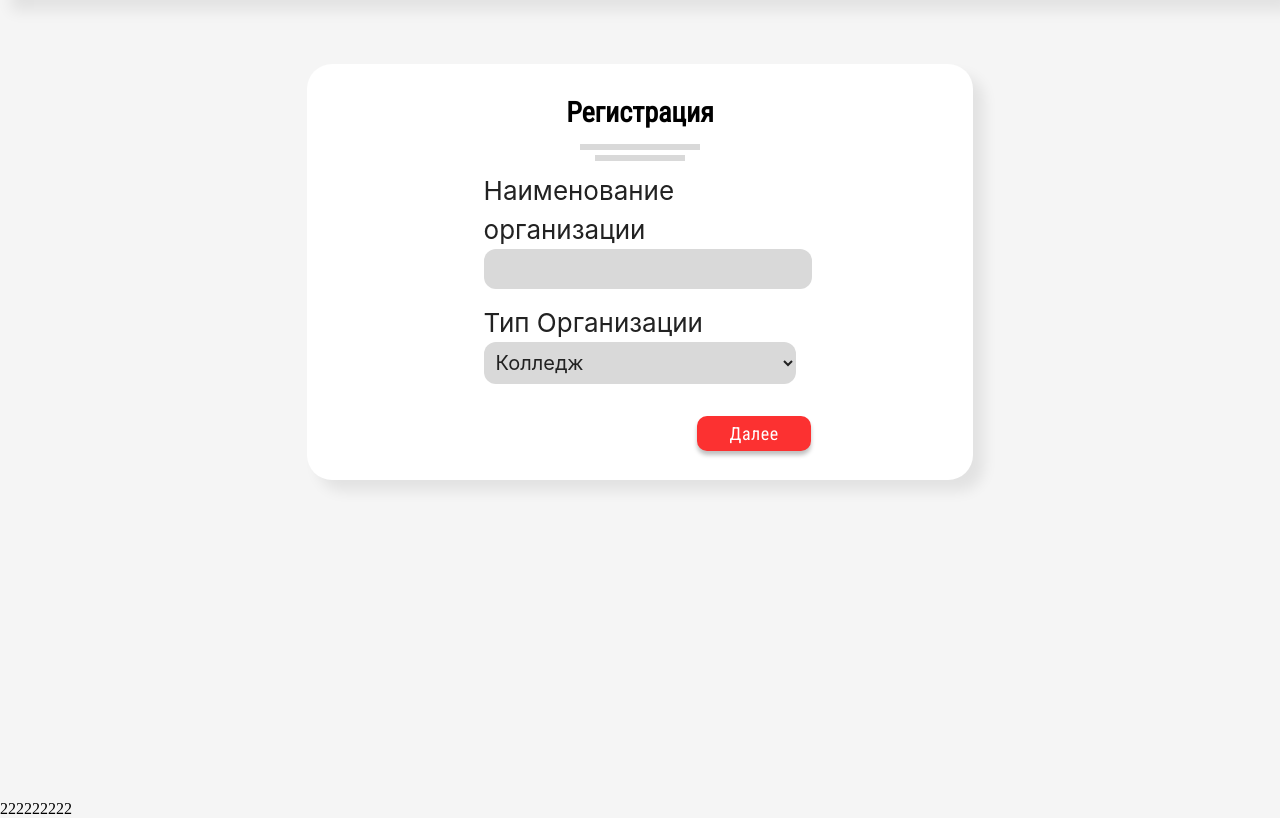
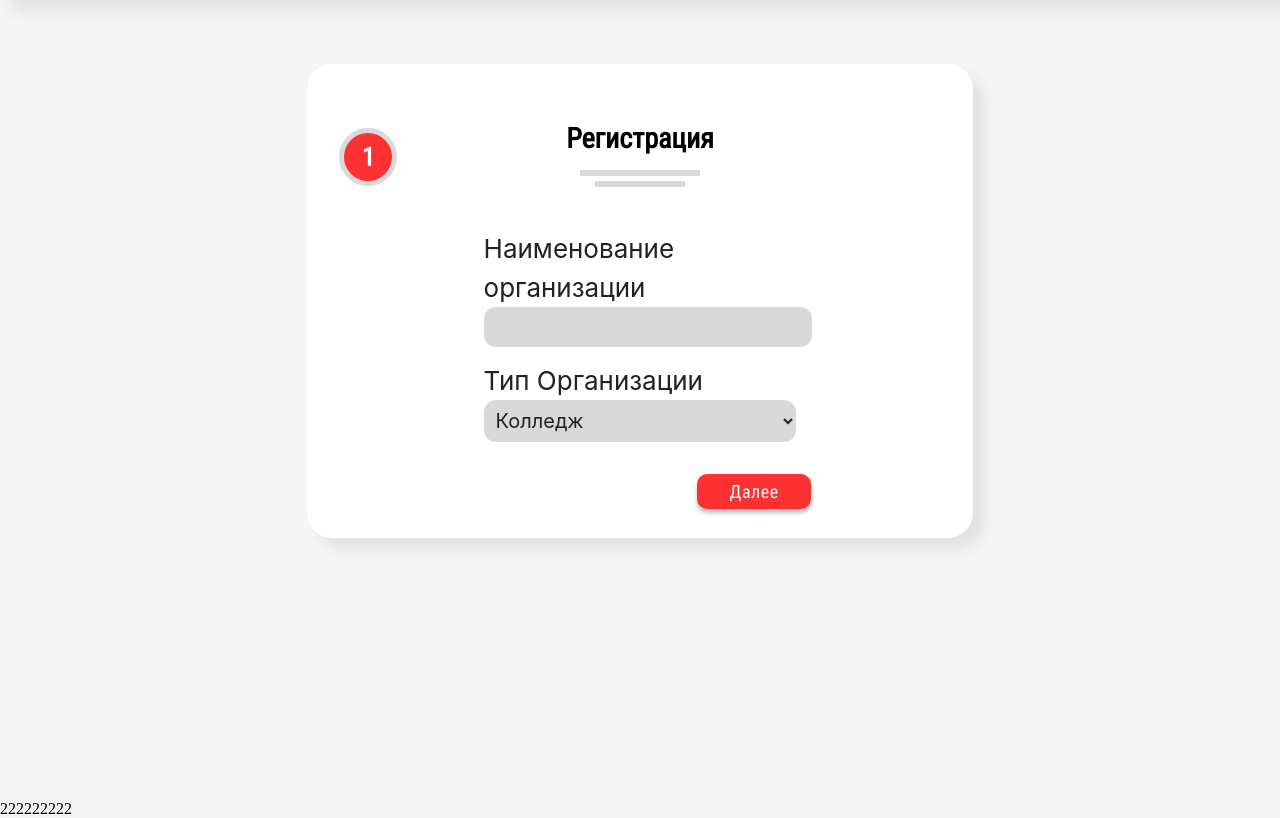
Before and after one commit to VyacheslavMironov/PAD, a PHP site: page /signup.html in a window 1280 px wide. Shown: the part 78-896 px from the top of the page. Run offline with PHP 8.4, Linux system fonts and the light colour scheme.

Commit message:
Начало работы над валидацией форм регистрации

```diff
--- a/css/style.css
+++ b/css/style.css
@@ -43,7 +43,14 @@
     padding: 1.3% 3% 2% 3%;
     box-shadow: 11px 11px 14px rgba(0, 0, 0, 0.08);
 }
-
+/* Отступы */
+.mt-3{
+    margin-top: 3rem;
+}
+.mb-2{
+    margin-bottom: 2rem;
+}
+/* END */
 /* Специальные классы */
 .center{
     text-align: center;
@@ -106,6 +113,25 @@
 /* Header */
 .card .card_header{
     margin-bottom: 5%;
+    position: relative;
+    top: -2em;
+}
+.card .card_header .card_header-step{
+    position: relative;
+    width: 8%;
+    height: 3em;
+    background: #FC3131;
+    border: 5px solid #D9D9D9;
+    border-radius: 50px;
+    display: flex;
+    justify-content: center;
+    align-items: center;
+    top: 4em;
+}
+.card .card_header .card_header-step #step_count{
+    font-size: 1.6em;
+    font-weight: 600;
+    color: #fff;
 }
 /* .card .card_header .card_header-text{} */
 .card .card_header .card_header-text h3{
@@ -136,6 +162,15 @@
 
 
 /* Forms */
+/* Форма регистрации */
+#two_form, #free_form{
+    display: none;
+}
+form .text-form{
+    font-size: 26px;
+    font-family: 'Inter';
+    font-style: normal;
+}
 form .form{
     width: 100%;
     height: 100%;
@@ -170,3 +205,18 @@
     border: none;
 }
 /* END */
+
+/* Процесс борд */
+.process{
+    box-sizing: border-box;
+    background: #F7F5F5;
+    border: 2px solid #000000;
+    border-radius: 12px;
+}
+.process .process_item{
+    width: 53%;
+    height: 2em;
+    background: #FA6E6E;
+    border-radius: 10px;
+}
+/* END */
--- a/package.json
+++ b/package.json
@@ -1,5 +1,6 @@
 {
   "dependencies": {
+    "axios": "^0.27.2",
     "sass": "^1.52.3",
     "typescript": "^4.7.3"
   }
--- /dev/null
+++ b/scripts/js/signup_form.js
@@ -0,0 +1,15 @@
+/* Класс валидирующий форму: проверяет правльность заполнения полей */
+var employee = {
+    nameOrganization: function (text) { },
+    passwordValidate: function (password1, password2) { },
+    userData: function (ferst_name, last_name, email, password) { }
+};
+/* Обработчик формы */
+var FormSteps = /** @class */ (function () {
+    function FormSteps(formTwo, formFree) {
+        this.form_two = formTwo;
+        this.form_free = formFree;
+    }
+    return FormSteps;
+}());
+new FormSteps(document.getElementById('two_form'), document.getElementById('free_form'));
--- a/signup.html
+++ b/signup.html
@@ -11,6 +11,8 @@
     <link rel="stylesheet" href="css/media.css" type="text/css">
     <!-- CDN: BoxIcons -->
     <script src="https://unpkg.com/boxicons@2.1.2/dist/boxicons.js"></script>
+    <!-- CDN: Vue.Js -->
+    <script src="https://unpkg.com/vue@3"></script>
 </head>
 <body>
     <header>
@@ -25,9 +27,31 @@
     </header>
 
     <main class="wrapper">
-        <section class="contianer">
+        <section class="contianer" id="card">
+            <card-registration></card-registration>
+        </section>
+    </main>
+
+    <footer>222222222</footer>
+
+
+    <!-- Скрипты для формы регистрации -->
+    <script src="./scripts/js/signup_form.js" type="text/javascript"></script>
+
+    <script type="module">
+        /*
+            Компонент карточки для формы регистрации.
+            Может вскоре найду способ повсеместного её
+            сипользования.
+        */
+        let app_card_registration = Vue.createApp({});
+        app_card_registration.component('card-registration', {
+            template: `
             <div class="card">
                 <div class="card_header">
+                    <div class="card_header-step">
+                        <p id="step_count" class="center">1</p>
+                    </div>
                     <div class="card_header-text">
                         <h3 class="center">Регистрация</h3>
                     </div>
@@ -36,49 +60,134 @@
                         <div class="card_header-bottom__min"></div>
                     </div>
                 </div>
-                <div class="card_body">
+                <div class="card_body" id="form-registration">
                     <form id="app-registration" class="card_body-steps">
                         <div class="form">
                             <div class="form_step">
-                                <div class="form_step-one">
+                                <div id="one_form"><form-registration-step_one></form-registration-step_one></div>
+                                <div id="two_form"><form-registration-step_two></form-registration-step_two></div>
+                                <div id="free_form"><form-registration-step_free></form-registration-step_free></div>
+                            </div>
+                        </div>
+                    </form>
+                </div>
+            </div>
+            `
+        });
+        app_card_registration.mount('#card');
+    </script>
+
+    <script type="module">
+        //  Компонент самой формы для карточки описанной выше.
+        let step_one = Vue.createApp({});
+        step_one.component('form-registration-step_one', {
+            template:`
+            <div class="form_step-1">
                 <div class="form_input">
                     <label>Наименование организации</label>
                     <input type="text" name="organization_name">
                 </div>
-                                    <div class="form_input" id="">
-                                        <section>
-                                            <label>Тип Организации</label>
-                                            <select name="organization_type">
-                                                <option value="Колледж">Колледж</option>
-                                                <option value="Школа">Школа</option>
-                                                <option value="Спортивная секция">Спортивная секция</option>
-                                            </select>
-                                        </section>
-                                    </div>
+                <!-- Автоподгрузка элементов -->
+                <div class="form_input" id="organizations"></div>
+                <!-- END -->
                 <div class="form_button">
                     <div class="btn right center">
                         <a id="one" class="btn_link">Далее</a>
                     </div>
                 </div>
             </div>
-                                <!-- <div class="form_step-two">
-                                    <div class="form_input"></div>
-                                    <div class="form_input"></div>
-                                    <div class="form_button"></div>
-                                </div> -->
-                                <!-- <div class="form_step-free">
-                                    <div class="form_input"></div>
-                                    <div class="form_input"></div>
-                                    <div class="form_button"></div>
-                                </div> -->
+            `
+        });
+        step_one.mount('#one_form');
+    </script>
+
+    <script type="module">
+        //  Компонент самой формы для карточки описанной выше.
+        let step_two = Vue.createApp({});
+        step_two.component('form-registration-step_two', {
+            template:`
+            <div class="form_step-2">
+                <div class="form_input">
+                    <label>Имя</label>
+                    <input type="text" name="ferst_name">
+                </div>
+                <div class="form_input">
+                    <label>Фамилия</label>
+                    <input type="text" name="last_name">
+                </div>
+                <div class="form_input">
+                    <label>Имя</label>
+                    <input type="email" name="email">
+                </div>
+                <div class="form_input">
+                    <label>Пароль</label>
+                    <input type="password" name="password1">
+                </div>
+                <div class="form_input">
+                    <label>Пароль ещё раз</label>
+                    <input type="password" name="password2">
+                </div>
+                <!-- END -->
+                <div class="form_button">
+                    <div class="btn right center">
+                        <a id="two" class="btn_link">Далее</a>
                     </div>
                 </div>
-                    </form>
+            </div>
+            `
+        });
+        step_two.mount('#two_form');
+    </script>
+
+<script type="module">
+    //  Компонент самой формы для карточки описанной выше.
+    let step_free = Vue.createApp({});
+    step_free.component('form-registration-step_free', {
+        template:`
+        <div class="form_step-3">
+            <br>
+            <p class="text-form mt-3 mb-2">
+                Подождите немного...<br>
+                Проводится настройка рабочего окружения
+            </p>
+            <div class="process mb-2">
+                <div class="process_item"></div>
             </div>
         </div>
+        `
+    });
+    step_free.mount('#free_form');
+</script>
+
+    <!-- Представление опций селектора -->
+    <script type="module">
+        const { createApp } = Vue
+        // Обрабатывает элемент с идентификатором #organizations
+        createApp({
+            data(){
+                return {
+                    step: 1,
+                    type_array: ['Колледж', 'Школа', 'Спортивная секция']
+                }
+            },
+
+            template: `
+                <section>
+                    <label>Тип Организации</label>
+                    <select name="organization_type">
+                        <option v-for="item in type_array" value="{{item}}">{{item}}</option>
+                    </select>
                 </section>
-    </main>
-
-    <footer>222222222</footer>
+            `,
+            mounted() {
+                function getTypeOrganizations(){
+                    /*
+                    Тут будет запрос к серверу на получение данных
+                    и заполнение списка - type_array. Пока это будет статично.
+                    */
+                }
+            }
+            }).mount('#organizations')
+    </script>
 </body>
 </html>
```
Also changed, not shown: scripts/ts/signup_form.ts (added, +27 -0 lines), package-lock.json. Lines whose indentation alone changed are shown as unchanged.
